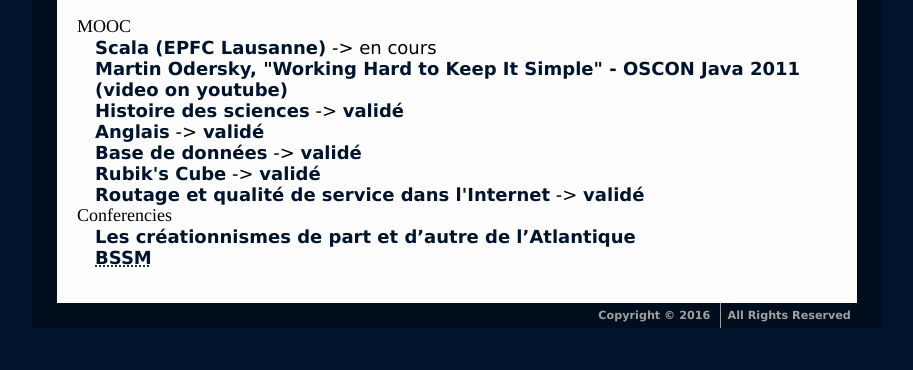
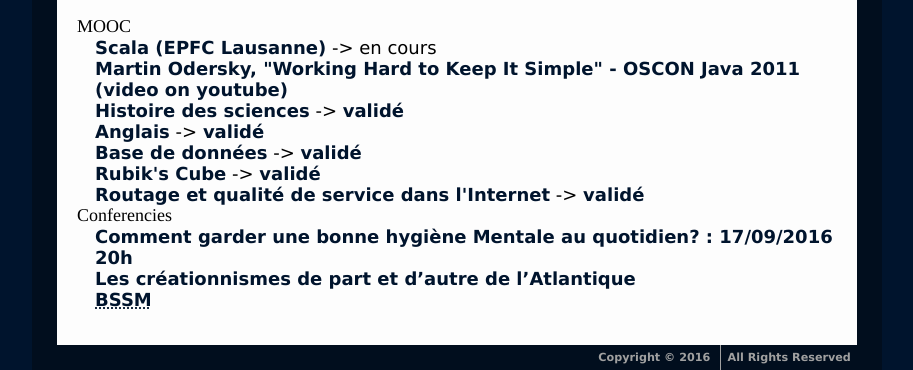
Before and after one commit to Delapouite/homepage-ULB, a plain HTML site: page news.html in a window 1280 px wide. Shown: the part 444-814 px from the top of the page, without its empty margins (183-1096 px from the left). Drawn offline with Linux system fonts and the light colour scheme.

Commit message:
update news add conference

```diff
--- a/news.html
+++ b/news.html
@@ -81,6 +81,12 @@
                     <h3>Conferencies</h3>
                     <ul>
                         <li>
+                            <a href="http://brussels.skepticsinthepub.org/Event.aspx/8069/Comment-garder-une-bonne-hygine-Mentale-au-quotidien">
+                                Comment garder une bonne hygiène Mentale au quotidien? : 17/09/2016 20h
+                            </a>
+                        </li>
+
+                        <li>
                             <a href="http://brussels.skepticsinthepub.org/Event.aspx/7904/Les-crationnismes-de-part-et-dautre-de-lAtlantique">
                                 Les créationnismes de part et d’autre de l’Atlantique
                             </a>
```
